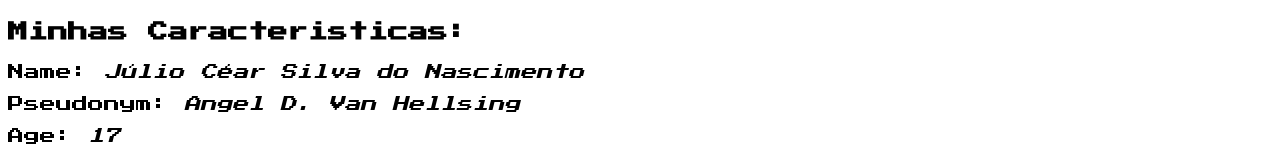
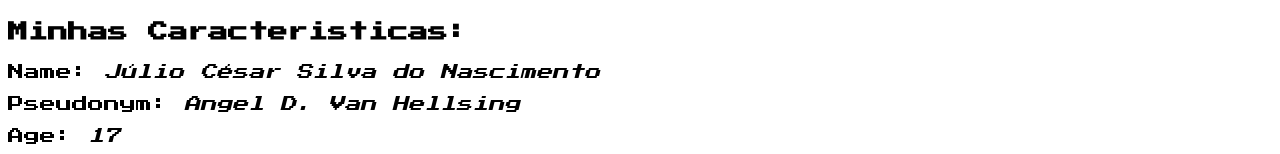
Before and after one commit to julioangeldvanhelsing/julioangel.github.io, a plain HTML site: page index.html in a window 1280 px wide. Shown: the part 368-522 px from the top of the page. Drawn offline with Linux system fonts and the light colour scheme; a script that the page names is missing.

Commit message:
Update index.html

```diff
--- a/index.html
+++ b/index.html
@@ -21,7 +21,7 @@
     <img class="Angel" src="https://raw.githubusercontent.com/julioangeldvanhelsing/julioangel.github.io/master/3X4.png">
     <div>
     	<h2>Minhas Caracteristicas:</h2>
-      <p>Name: <i>Júlio Céar Silva do Nascimento</i></p>
+      <p>Name: <i>Júlio César Silva do Nascimento</i></p>
       <p>Pseudonym: <i>Angel D. Van Hellsing</i></p>
       <p>Age: <i>17</i></p>
       <p>City: <i>Carnaúba dos Dantas</i></p>
```
